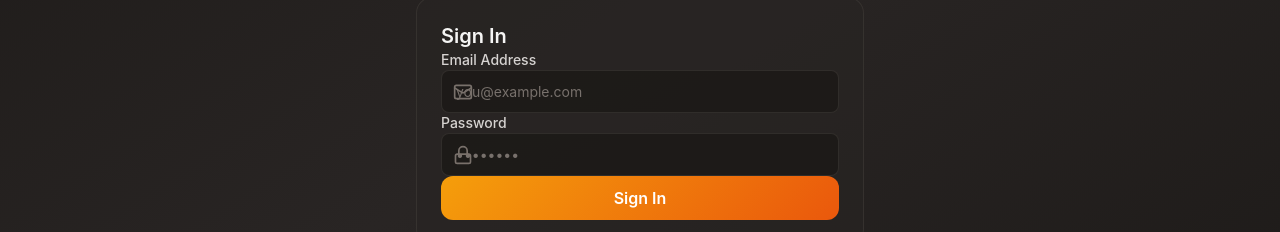
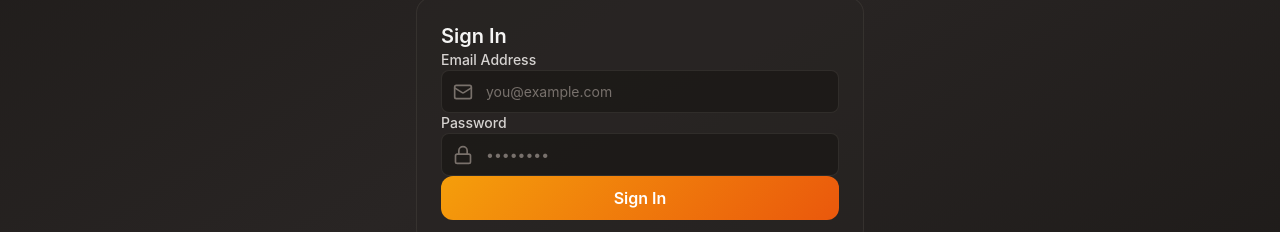
Before and after one commit to HelloLight11/edcodashboard, a React (Vite) app: page / in a window 1280 px wide. Shown: the part 339-571 px from the top of the page. Built offline with nearby package versions, Linux system fonts and the light colour scheme; no server answers.

Commit message:
Fix input icon and text overlap - increase padding

```diff
--- a/src/index.css
+++ b/src/index.css
@@ -89,11 +89,19 @@ input, select, textarea {
   background: rgba(28, 25, 23, 0.8);
   border: 1px solid rgba(68, 64, 60, 0.5);
   border-radius: 0.5rem;
-  padding: 0.625rem 0.875rem;
+  padding-top: 0.625rem;
+  padding-bottom: 0.625rem;
+  padding-right: 0.875rem;
+  padding-left: 0.875rem;
   color: #fafaf9;
   font-size: 0.875rem;
   width: 100%;
   transition: border-color 0.2s ease;
+}
+
+/* Override for inputs with icons */
+[class*="pl-10"] {
+  padding-left: 2.75rem !important;
 }
 
 input:focus, select:focus, textarea:focus {
```
